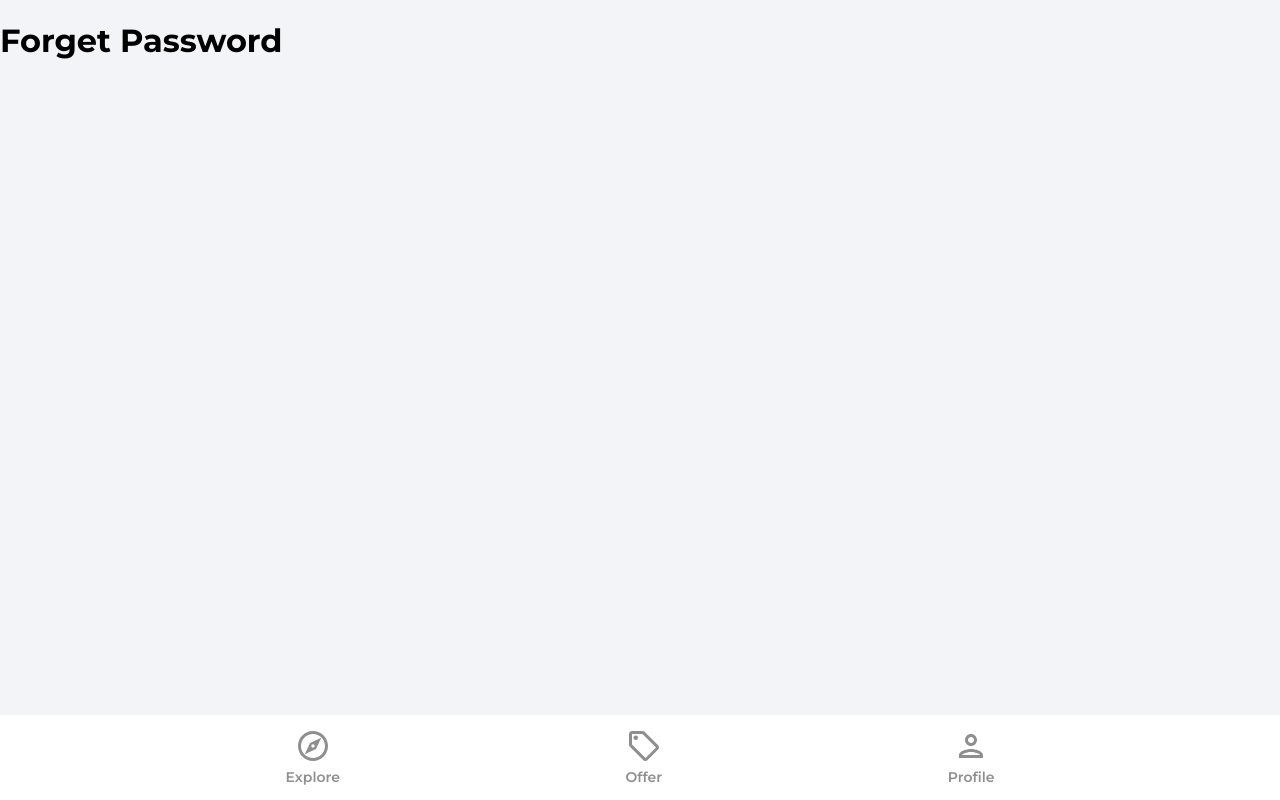
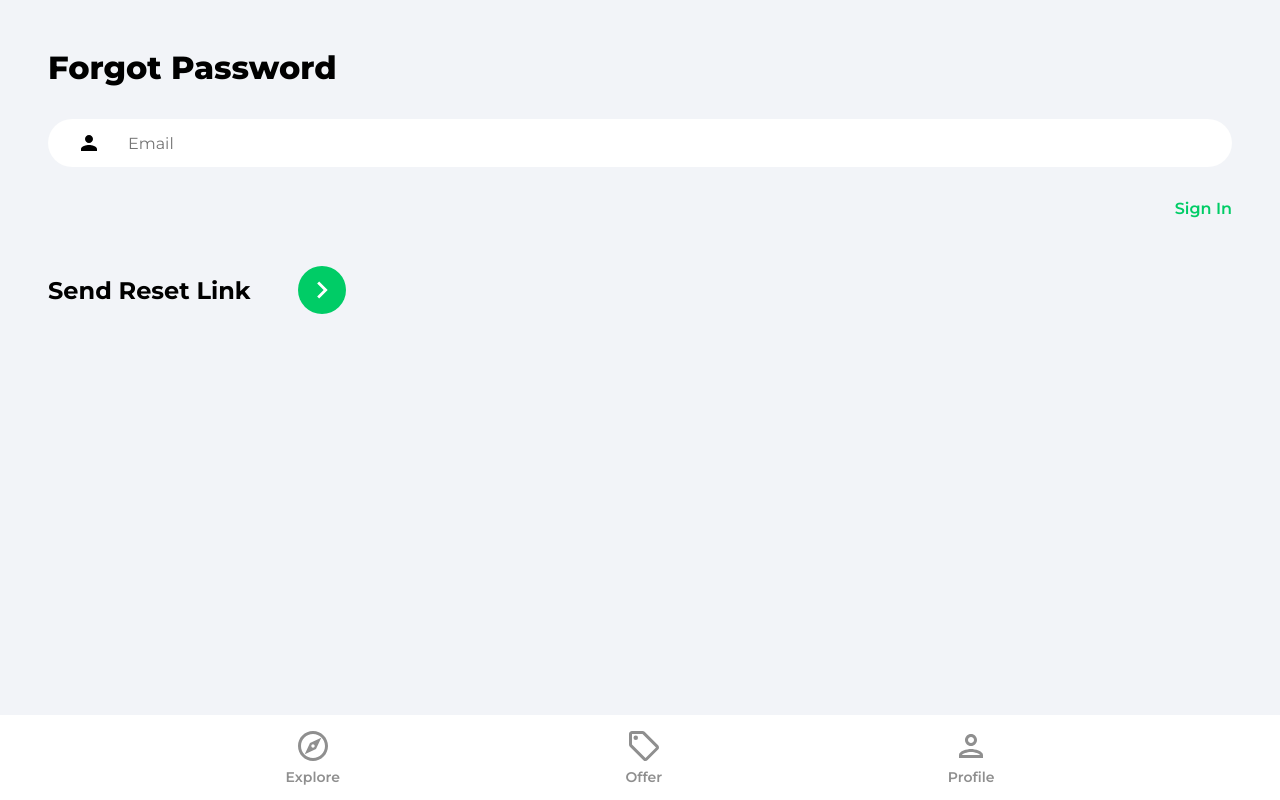
Before and after one commit to visheshtomarr/house-marketplace, a React (Create React App) app: page /forgot-password in a window 1280 px wide. Built offline with nearby package versions, Linux system fonts and the light colour scheme.

Commit message:
Implemented ForgotPassword functionality

```diff
--- a/src/pages/ForgotPassword.jsx
+++ b/src/pages/ForgotPassword.jsx
@@ -1,11 +1,52 @@
-import React from 'react'
+import { useState } from "react";
+import { Link } from "react-router-dom";
+import { getAuth, sendPasswordResetEmail } from "firebase/auth";
+import { toast } from "react-toastify";
+import { ReactComponent as ArrowRightIcon} from "../assets/svg/keyboardArrowRightIcon.svg";
 
 function ForgotPassword() {
+    const [email, setEmail] = useState('')
+
+    const onChange = (e) => setEmail(e.target.value);
+
+    const onSubmit = async (e) => {
+        e.preventDefault();
+
+        try {
+            const auth = getAuth();
+            await sendPasswordResetEmail(auth, email);
+            toast.success("Email reset successfully!");
+        } catch (error) {
+            toast.error("Could not reset email!");
+        }
+    }
+
     return (
-        <div>
-            <h1>Forget Password</h1>
+        <div className="pageContainer">
+            <header>
+                <p className="pageHeader">Forgot Password</p>
+            </header>
+
+            <form onSubmit={onSubmit}>
+                <input
+                    type="email"
+                    className="emailInput"
+                    placeholder="Email"
+                    id="email"
+                    value={email}
+                    onChange={onChange}
+                />
+                <Link className="forgotPasswordLink" to="/sign-in">Sign In</Link>
+
+                <div className="signInBar">
+                    <div className="signInText">Send Reset Link</div>
+                    <button className="signInButton">
+                        <ArrowRightIcon fill="#ffffff" width={34} height={34} />
+                    </button>
+                </div>
+            </form>
         </div>
     )
 }
 
-export default ForgotPassword
+export default ForgotPassword;
```
